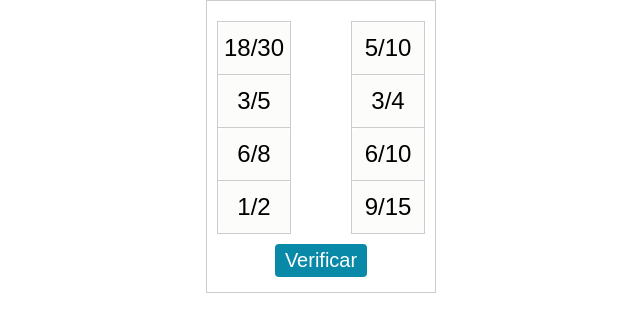
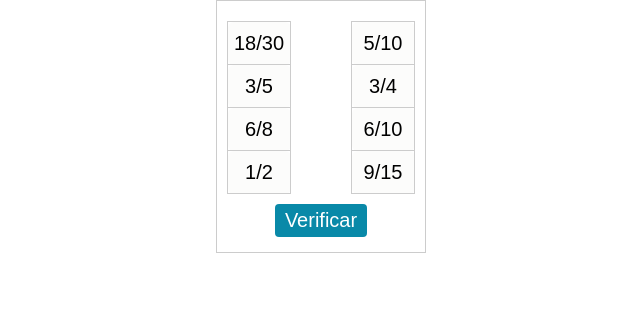
Before and after one commit to nerearodz/mio, a plain HTML site: page index.html in a window 1280 px wide. Shown: the whole page, without its empty margins (319-959 px from the left). Drawn offline with Linux system fonts and the light colour scheme.

Commit message:
Add files via upload

```diff
--- a/index.html
+++ b/index.html
@@ -42,12 +42,12 @@
     }
 
     td {
-      width: 70px;
-      height: 50px;
+      width: 60px;
+      height: 40px;
       background-color: rgb(252, 252, 251);
       border: 1px solid #ccc;
       border-radius: 6px;
-      font-size: 24px;
+      font-size: 20px;
       text-align: center;
       vertical-align: middle;
       cursor: pointer;
```
